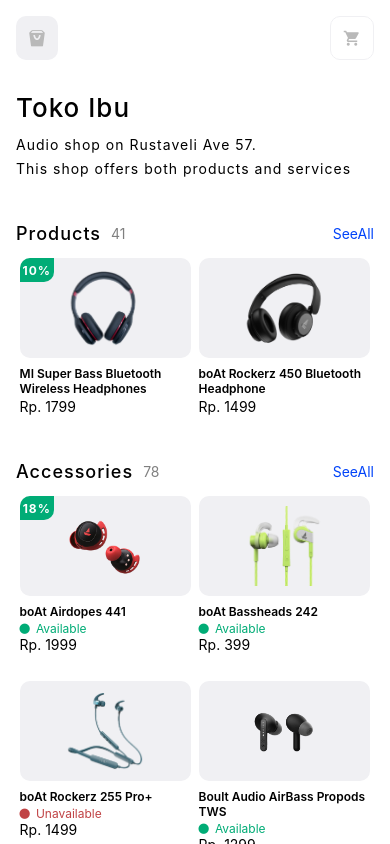
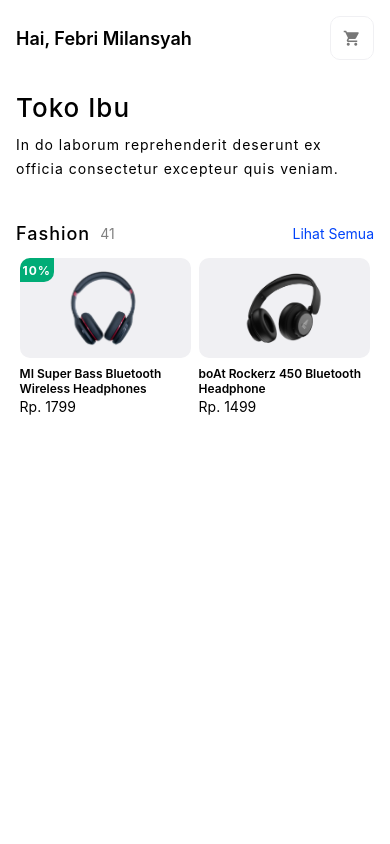
Before and after one commit to fmilansyah/toko-ibu-mobile, a React Native app: screen /Home in a window 390 px wide. Built offline with nearby package versions, Linux system fonts and the light colour scheme.

Commit message:
Update Home

```diff
--- a/App.js
+++ b/App.js
@@ -1,6 +1,6 @@
 import React from 'react';
-import {NavigationContainer} from '@react-navigation/native';
-import {createNativeStackNavigator} from '@react-navigation/native-stack';
+import { NavigationContainer } from '@react-navigation/native';
+import { createNativeStackNavigator } from '@react-navigation/native-stack';
 import Home from './src/screens/Home';
 import MyCart from './src/screens/MyCart';
 import ProductInfo from './src/screens/ProductInfo';
--- a/index.js
+++ b/index.js
@@ -2,8 +2,8 @@
  * @format
  */
 
-import {AppRegistry} from 'react-native';
+import { AppRegistry } from 'react-native';
 import App from './App';
-import {name as appName} from './app.json';
+import { name as appName } from './app.json';
 
 AppRegistry.registerComponent(appName, () => App);
--- a/package.json
+++ b/package.json
@@ -7,7 +7,7 @@
   "scripts": {
     "android": "react-native run-android",
     "ios": "react-native run-ios",
-    "lint": "eslint . --fix",
+    "lint": "eslint --ext .js . --fix",
     "start": "react-native start",
     "test": "jest"
   },
--- a/src/screens/Home.js
+++ b/src/screens/Home.js
@@ -1,5 +1,6 @@
-import React, {useState, useEffect} from 'react';
+import React, { useState, useEffect } from 'react';
 import {
+  StyleSheet,
   View,
   Text,
   StatusBar,
@@ -7,12 +8,12 @@
   TouchableOpacity,
   Image,
 } from 'react-native';
-import {COLOURS, Items} from '../database/Database';
+import { COLOURS, Items } from '../database/Database';
 import Entypo from 'react-native-vector-icons/Entypo';
 import MaterialCommunityIcons from 'react-native-vector-icons/MaterialCommunityIcons';
 import FontAwesome from 'react-native-vector-icons/FontAwesome';
 
-const Home = ({navigation}) => {
+const Home = ({ navigation }) => {
   const [products, setProducts] = useState([]);
   const [accessory, setAccessory] = useState([]);
 
@@ -44,10 +45,12 @@
 
   //create an product reusable card
 
-  const ProductCard = ({data}) => {
+  const ProductCard = ({ data }) => {
     return (
       <TouchableOpacity
-        onPress={() => navigation.navigate('ProductInfo', {productID: data.id})}
+        onPress={() =>
+          navigation.navigate('ProductInfo', { productID: data.id })
+        }
         style={{
           width: '48%',
           marginVertical: 14,
@@ -159,181 +162,34 @@
   };
 
   return (
-    <View
-      style={{
-        width: '100%',
-        height: '100%',
-        backgroundColor: COLOURS.white,
-      }}>
+    <View style={styles.container}>
       <StatusBar backgroundColor={COLOURS.white} barStyle="dark-content" />
       <ScrollView showsVerticalScrollIndicator={false}>
-        <View
-          style={{
-            width: '100%',
-            flexDirection: 'row',
-            justifyContent: 'space-between',
-            padding: 16,
-          }}>
+        <View style={styles.headerContainer}>
           <TouchableOpacity>
-            <Entypo
-              name="shopping-bag"
-              style={{
-                fontSize: 18,
-                color: COLOURS.backgroundMedium,
-                padding: 12,
-                borderRadius: 10,
-                backgroundColor: COLOURS.backgroundLight,
-              }}
-            />
+            <Text style={styles.accountLink}>Hai, Febri Milansyah</Text>
           </TouchableOpacity>
           <TouchableOpacity onPress={() => navigation.navigate('MyCart')}>
-            <MaterialCommunityIcons
-              name="cart"
-              style={{
-                fontSize: 18,
-                color: COLOURS.backgroundMedium,
-                padding: 12,
-                borderRadius: 10,
-                borderWidth: 1,
-                borderColor: COLOURS.backgroundLight,
-              }}
-            />
+            <MaterialCommunityIcons name="cart" style={styles.iconBtn} />
           </TouchableOpacity>
         </View>
-        <View
-          style={{
-            marginBottom: 10,
-            padding: 16,
-          }}>
-          <Text
-            style={{
-              fontSize: 26,
-              color: COLOURS.black,
-              fontWeight: '500',
-              letterSpacing: 1,
-              marginBottom: 10,
-            }}>
-            Toko Ibu
-          </Text>
-          <Text
-            style={{
-              fontSize: 14,
-              color: COLOURS.black,
-              fontWeight: '400',
-              letterSpacing: 1,
-              lineHeight: 24,
-            }}>
-            Audio shop on Rustaveli Ave 57.
-            {'\n'}This shop offers both products and services
+        <View style={styles.heroContainer}>
+          <Text style={styles.homeAppTitle}>Toko Ibu</Text>
+          <Text style={styles.homeAppDescription}>
+            In do laborum reprehenderit deserunt ex officia consectetur
+            excepteur quis veniam.
           </Text>
         </View>
-        <View
-          style={{
-            padding: 16,
-          }}>
-          <View
-            style={{
-              flexDirection: 'row',
-              alignItems: 'center',
-              justifyContent: 'space-between',
-            }}>
-            <View
-              style={{
-                flexDirection: 'row',
-                alignItems: 'center',
-              }}>
-              <Text
-                style={{
-                  fontSize: 18,
-                  color: COLOURS.black,
-                  fontWeight: '500',
-                  letterSpacing: 1,
-                }}>
-                Products
-              </Text>
-              <Text
-                style={{
-                  fontSize: 14,
-                  color: COLOURS.black,
-                  fontWeight: '400',
-                  opacity: 0.5,
-                  marginLeft: 10,
-                }}>
-                41
-              </Text>
+        <View style={styles.paddingContainer}>
+          <View style={styles.categories}>
+            <View style={styles.categoryTitle}>
+              <Text style={styles.categoryName}>Fashion</Text>
+              <Text style={styles.countProduct}>41</Text>
             </View>
-            <Text
-              style={{
-                fontSize: 14,
-                color: COLOURS.blue,
-                fontWeight: '400',
-              }}>
-              SeeAll
-            </Text>
+            <Text style={styles.showAll}>Lihat Semua</Text>
           </View>
-          <View
-            style={{
-              flexDirection: 'row',
-              flexWrap: 'wrap',
-              justifyContent: 'space-around',
-            }}>
+          <View style={styles.productList}>
             {products.map(data => {
-              return <ProductCard data={data} key={data.id} />;
-            })}
-          </View>
-        </View>
-
-        <View
-          style={{
-            padding: 16,
-          }}>
-          <View
-            style={{
-              flexDirection: 'row',
-              alignItems: 'center',
-              justifyContent: 'space-between',
-            }}>
-            <View
-              style={{
-                flexDirection: 'row',
-                alignItems: 'center',
-              }}>
-              <Text
-                style={{
-                  fontSize: 18,
-                  color: COLOURS.black,
-                  fontWeight: '500',
-                  letterSpacing: 1,
-                }}>
-                Accessories
-              </Text>
-              <Text
-                style={{
-                  fontSize: 14,
-                  color: COLOURS.black,
-                  fontWeight: '400',
-                  opacity: 0.5,
-                  marginLeft: 10,
-                }}>
-                78
-              </Text>
-            </View>
-            <Text
-              style={{
-                fontSize: 14,
-                color: COLOURS.blue,
-                fontWeight: '400',
-              }}>
-              SeeAll
-            </Text>
-          </View>
-          <View
-            style={{
-              flexDirection: 'row',
-              flexWrap: 'wrap',
-              justifyContent: 'space-around',
-            }}>
-            {accessory.map(data => {
               return <ProductCard data={data} key={data.id} />;
             })}
           </View>
@@ -343,4 +199,85 @@
   );
 };
 
+const styles = StyleSheet.create({
+  paddingContainer: {
+    padding: 16,
+  },
+  container: {
+    width: '100%',
+    height: '100%',
+    backgroundColor: COLOURS.white,
+  },
+  headerContainer: {
+    width: '100%',
+    flexDirection: 'row',
+    justifyContent: 'space-between',
+    alignItems: 'center',
+    padding: 16,
+  },
+  accountLink: {
+    fontSize: 18,
+    color: COLOURS.black,
+    fontWeight: '600',
+  },
+  iconBtn: {
+    fontSize: 18,
+    color: COLOURS.backgroundDark,
+    padding: 12,
+    borderRadius: 10,
+    borderWidth: 1,
+    borderColor: COLOURS.backgroundLight,
+  },
+  homeAppTitle: {
+    fontSize: 26,
+    color: COLOURS.black,
+    fontWeight: '500',
+    letterSpacing: 1,
+    marginBottom: 10,
+  },
+  heroContainer: {
+    marginBottom: 10,
+    padding: 16,
+  },
+  homeAppDescription: {
+    fontSize: 14,
+    color: COLOURS.black,
+    fontWeight: '400',
+    letterSpacing: 1,
+    lineHeight: 24,
+  },
+  categories: {
+    flexDirection: 'row',
+    alignItems: 'center',
+    justifyContent: 'space-between',
+  },
+  categoryTitle: {
+    flexDirection: 'row',
+    alignItems: 'center',
+  },
+  categoryName: {
+    fontSize: 18,
+    color: COLOURS.black,
+    fontWeight: '500',
+    letterSpacing: 1,
+  },
+  countProduct: {
+    fontSize: 14,
+    color: COLOURS.black,
+    fontWeight: '400',
+    opacity: 0.5,
+    marginLeft: 10,
+  },
+  showAll: {
+    fontSize: 14,
+    color: COLOURS.blue,
+    fontWeight: '400',
+  },
+  productList: {
+    flexDirection: 'row',
+    flexWrap: 'wrap',
+    justifyContent: 'space-around',
+  },
+});
+
 export default Home;
```
Also changed, not shown: src/screens/MyCart.js (+9 -7 lines), src/screens/ProductInfo.js (+7 -7 lines), .prettierrc.js.
